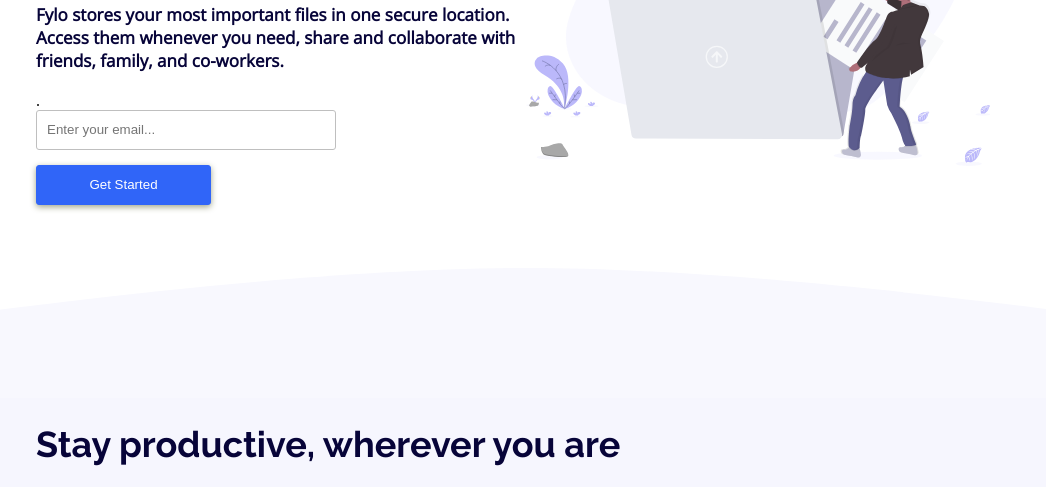
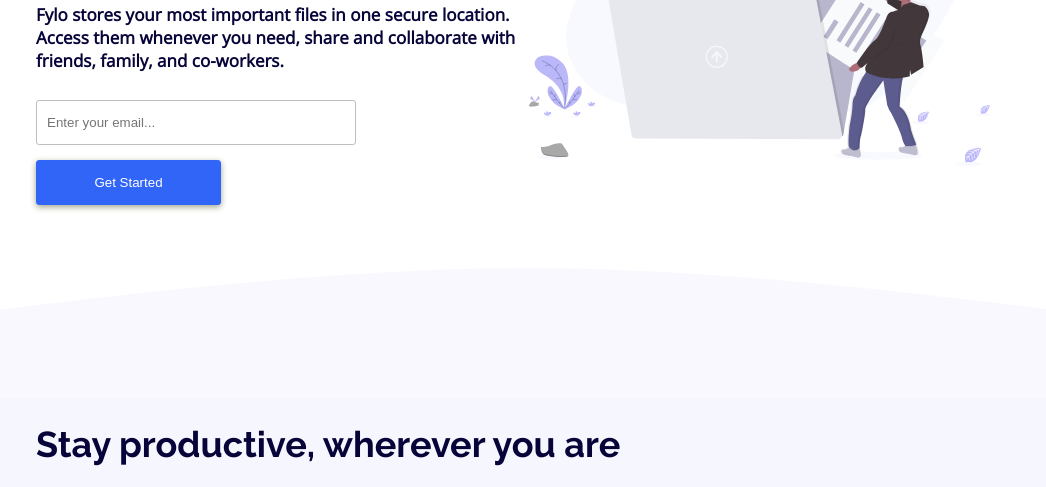
Before and after one commit to whitesoftx/fylo-landing-page-with-two-column-layout, a plain HTML site: page index.html in a window 1280 px wide. Shown: the part 310-797 px from the top of the page, without its empty margins (114-1160 px from the left). Drawn offline with nearby package versions, Linux system fonts and the light colour scheme.

Commit message:
Update style.css

```diff
--- a/style.css
+++ b/style.css
@@ -51,6 +51,9 @@
     padding: 30px 150px 30px 150px;
   }
 
+  .social-links a {
+    color: var(--very-dark-blue);
+  }
 
   .menus {
   display: flex;
@@ -106,13 +109,17 @@
   }
 
   .form-get-started {
-    padding-top: 20px;
+    padding-top: 10px;
+  }
+
+  .form-get-started label {
+    color: #fff;
   }
 
   .form-get-started input {
     margin-right: 15px;
-    width: 300px;
-    height: 40px;
+    width: 320px;
+    height: 45px;
     align-items: center;
     justify-content: center;
     padding-left: 10px;
@@ -124,8 +131,8 @@
 
 
   .form-get-started button {
-    height: 40px;
-    width: 175px;
+    height: 45px;
+    width: 185px;
     background-color: var(--bright-blue);
     border: 1px solid var(--bright-blue);
     border-radius: 3px;
@@ -317,6 +324,10 @@
 
   .newsletter-container-right {
     margin-left: 150px;
+  }
+
+  .newsletter-container-right label {
+    color: var(--desaturated-blue);
   }
 
   .newsletter-container-right input {
```
